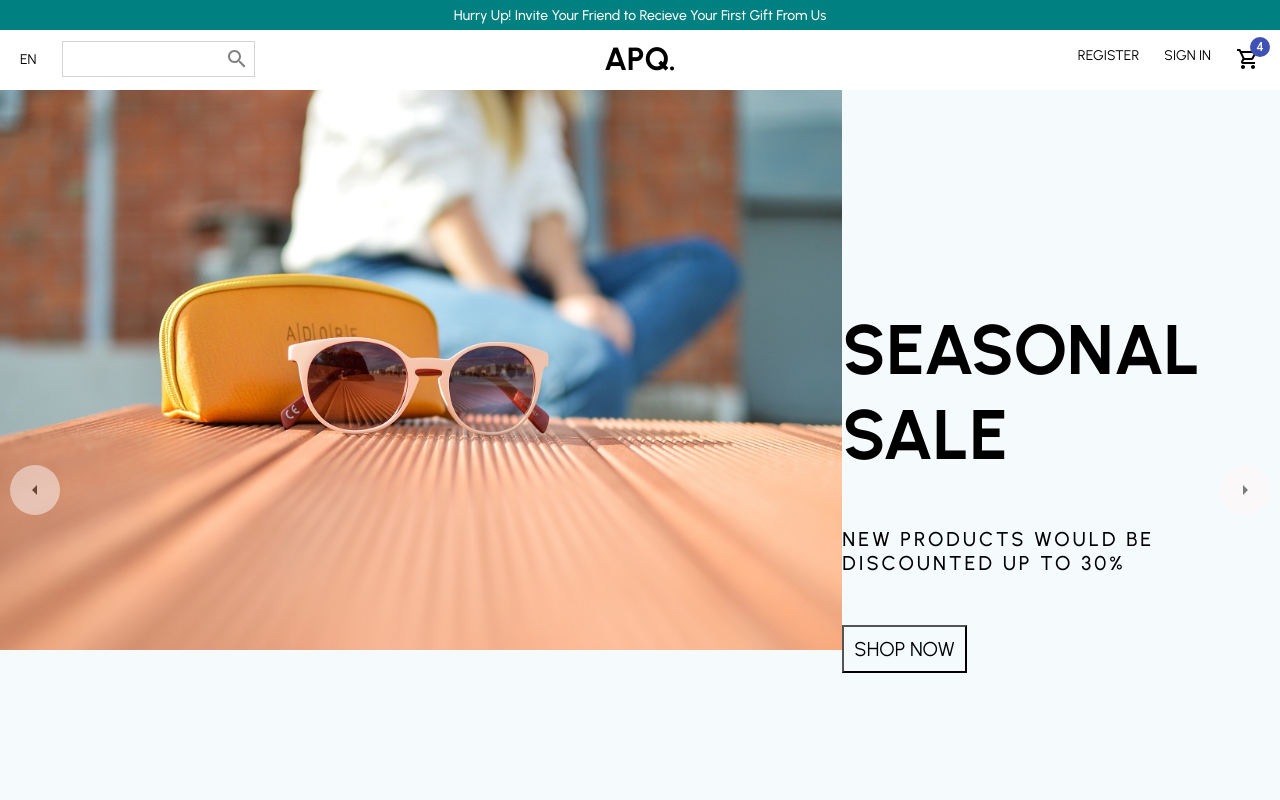
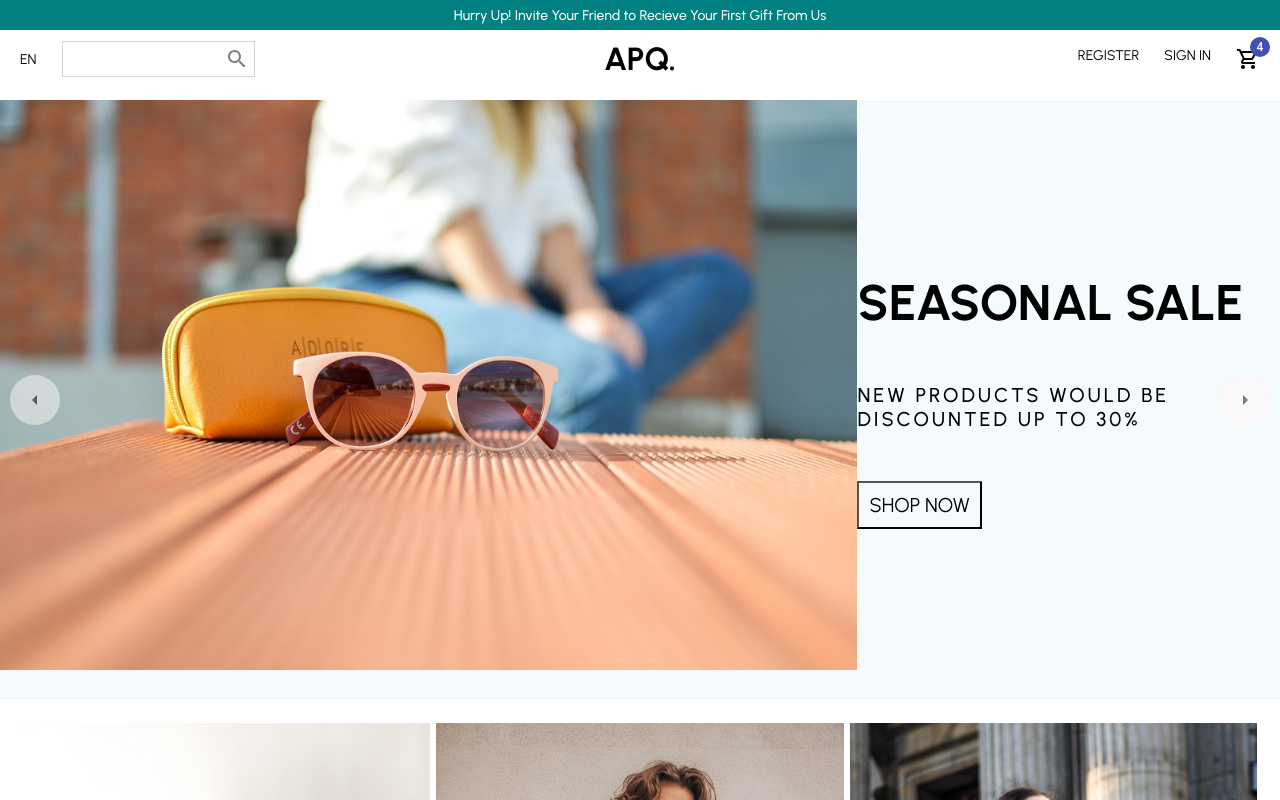
Before and after one commit to AliPooladmast/e-commerce, a React (Create React App) app: page / in a window 1280 px wide. Shown: the top 800 px of the page. Built offline with nearby package versions, Linux system fonts and the light colour scheme.

Commit message:
fix(slider): fix size and margin spaces around the slider

```diff
--- a/src/components/Slider/Slider.module.scss
+++ b/src/components/Slider/Slider.module.scss
@@ -1,9 +1,10 @@
 .Container {
   width: 100%;
-  height: 100vh;
+  height: 75vh;
   display: flex;
   position: relative;
   overflow: hidden;
+  margin-top: 10px;
 }
 
 .Arrow {
@@ -40,7 +41,7 @@
 }
 
 .Slide {
-  height: 100vh;
+  height: 100%;
   width: 100vw;
   display: flex;
   align-items: center;
@@ -52,7 +53,7 @@
 }
 
 .Image {
-  height: 70%;
+  height: 95%;
 }
 
 .InfoContainer {
@@ -60,7 +61,7 @@
 }
 
 .Title {
-  font-size: 70px;
+  font-size: 50px;
 }
 
 .Desc {
```
